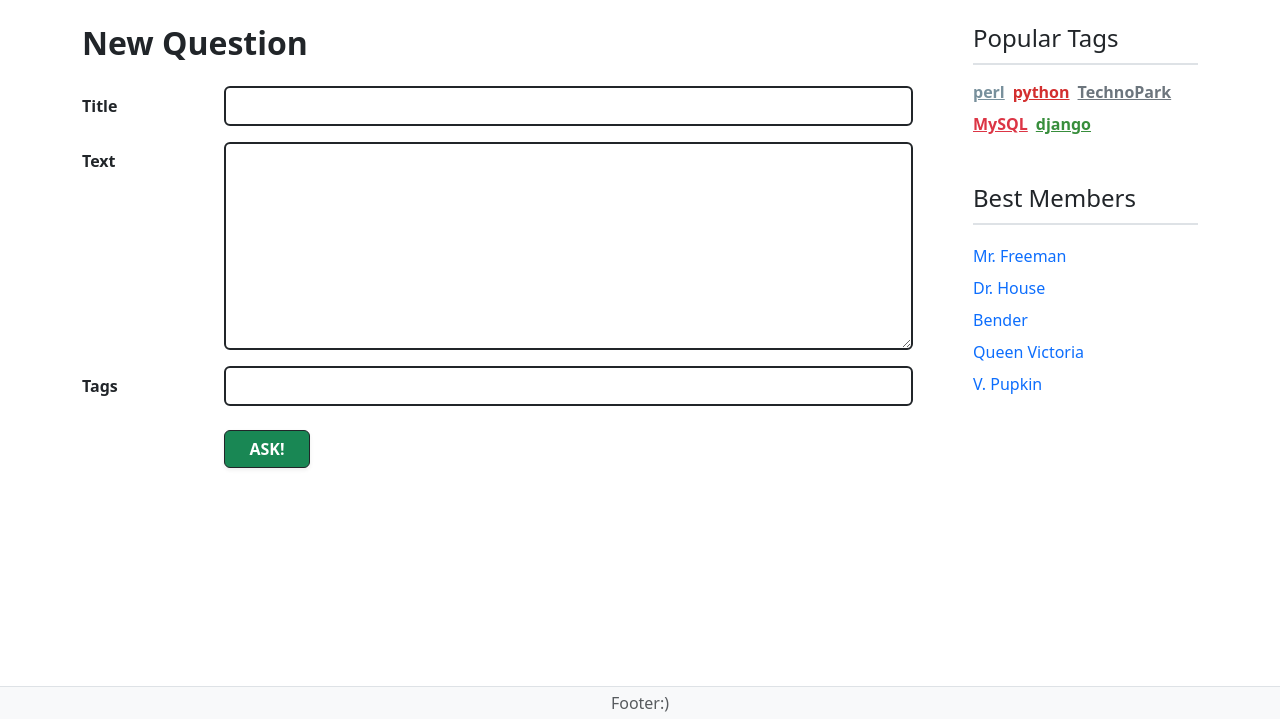
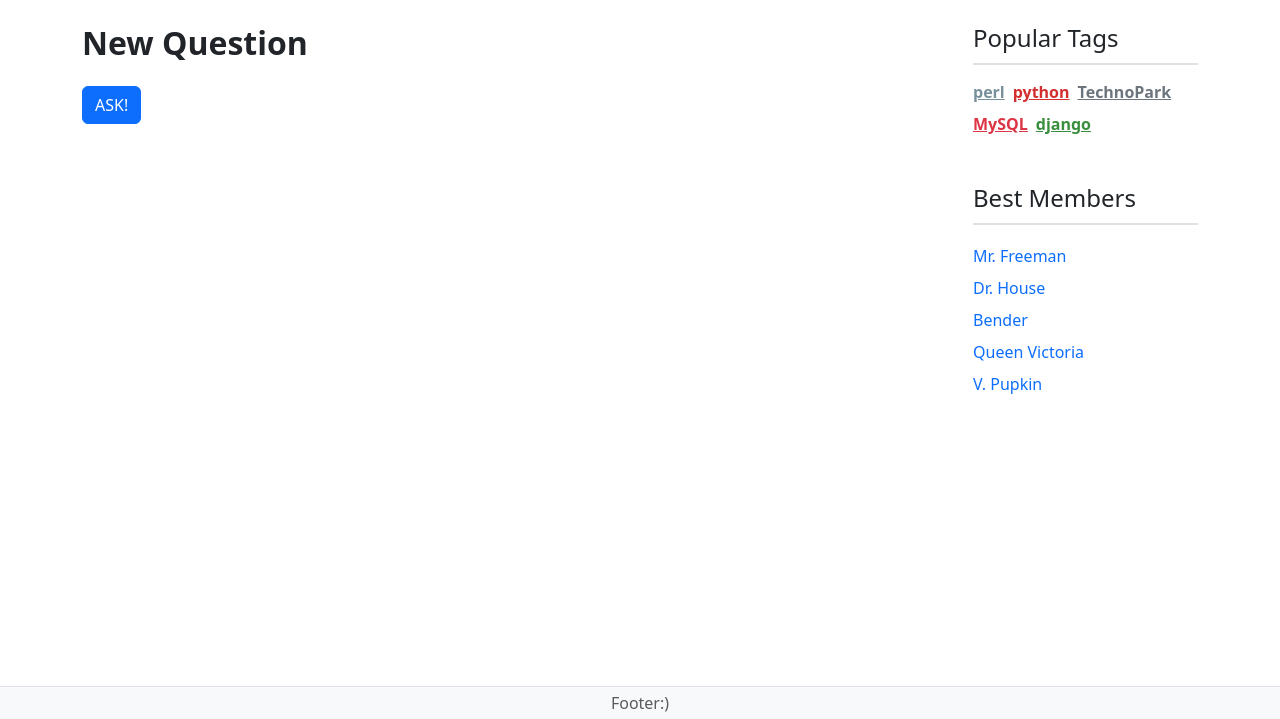
Before and after one commit to GeR017/2026-VK-EDU-Web-11-Nesterov-G, a Django app: page /ask in a window 1280 px wide. Shown: the part 81-800 px from the top of the page. Run offline with Django 5.2, Linux system fonts and the light colour scheme; some libraries are stand-ins or nearby versions.

Commit message:
Add files via upload

```diff
--- a/questions/templates/questions/ask.html
+++ b/questions/templates/questions/ask.html
@@ -1,37 +1,14 @@
 {% extends 'questions/layout/base.html' %}
+{% load django_bootstrap5 %}
+
+
 {% load static %}
 {% block content %}
                 <h2 class="mb-4 fw-bold">New Question</h2>
                 <form>
-                    <div class="row mb-3 align-items-center">
-                        <label class="col-sm-2 col-form-label fw-bold">Title</label>
-                        <div class="col-sm-10">
-                            <input type="text" class="form-control border-2 border-dark"
-                                value="">
-                        </div>
-                    </div>
+                     {% csrf_token %}
+                     {% bootstrap_form form %}
 
-                    <div class="row mb-3">
-                        <label class="col-sm-2 col-form-label fw-bold">Text</label>
-                        <div class="col-sm-10">
-                            <textarea class="form-control border-2 border-dark"
-                                rows="8"></textarea>
-                        </div>
-                    </div>
-
-                    <div class="row mb-4 align-items-center">
-                        <label class="col-sm-2 col-form-label fw-bold">Tags</label>
-                        <div class="col-sm-10">
-                            <input type="text" class="form-control border-2 border-dark" value="">
-                        </div>
-                    </div>
-
-                    <div class="row">
-                        <div class="col-sm-2"></div>
-                        <div class="col-sm-10">
-                            <button type="submit"
-                                class="btn btn-success fw-bold px-4 shadow-sm border-dark">ASK!</button>
-                        </div>
-                    </div>
+                    {% bootstrap_button button_type="submit" content="ASK!" %}
                 </form>
 {% endblock %}
```
Also changed, not shown: questions/templates/questions/question.html (+7 -6 lines).
